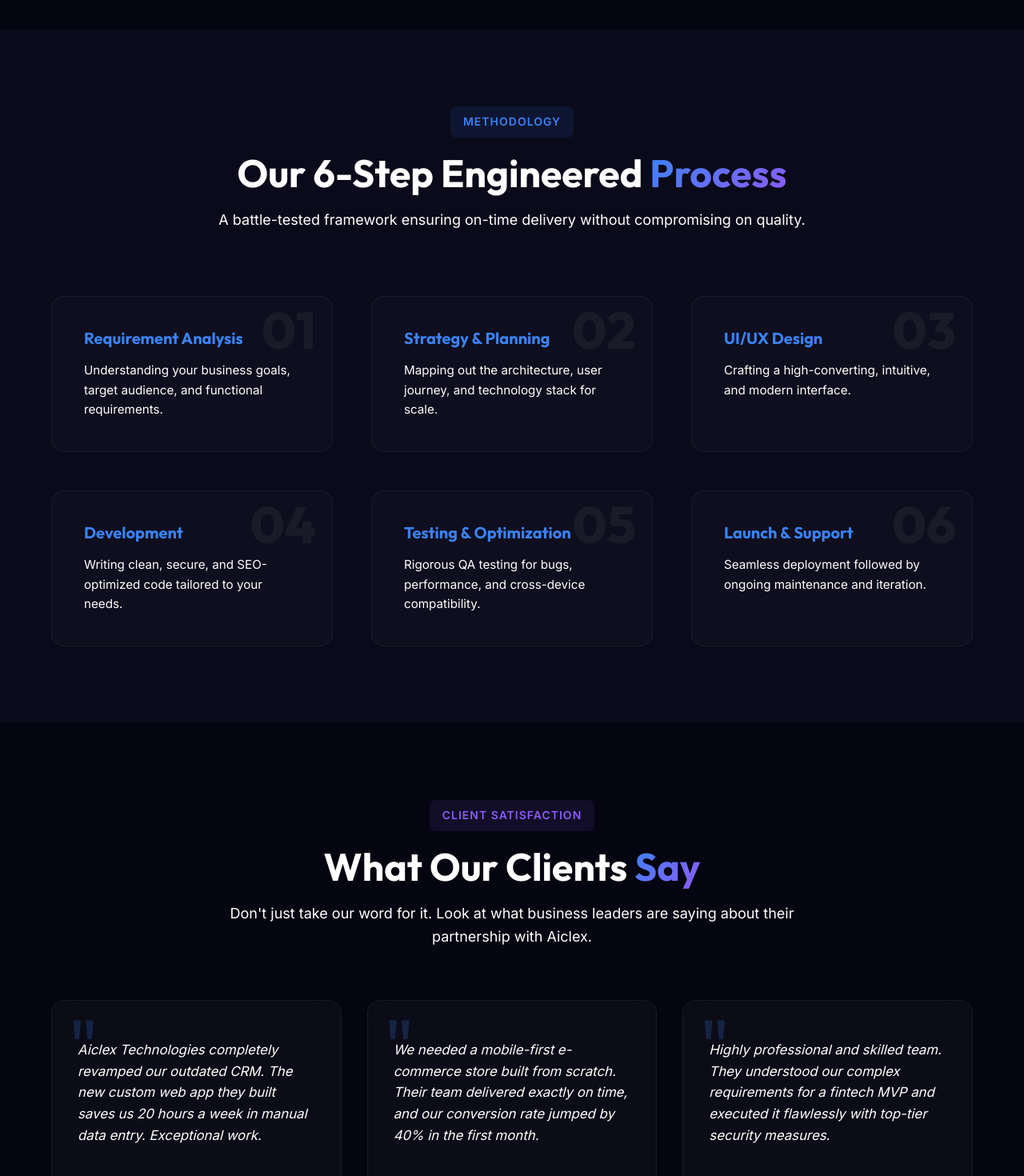
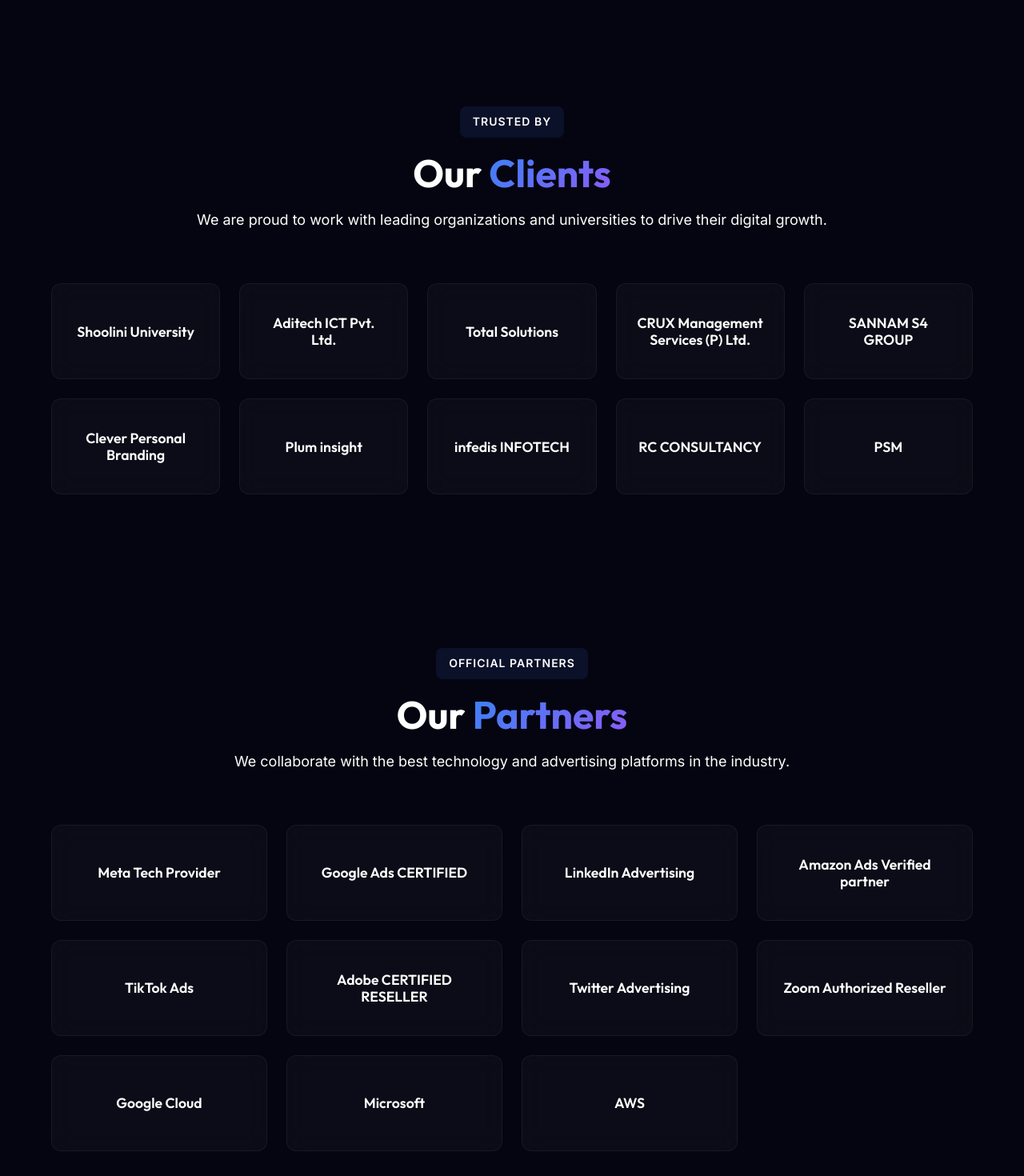
Before and after one commit to umeshkumar097/sales-page, a Next.js app: page / in a window 1280 px wide. Shown: the part 6380-7850 px from the top of the page at 80% size. Built offline with nearby package versions, Linux system fonts and the light colour scheme.

Commit message:
Add Clients and Partners sections

```diff
--- a/app/page.tsx
+++ b/app/page.tsx
@@ -9,6 +9,8 @@ import Solution from "@/components/sections/Solution";
 import Services from "@/components/sections/Services";
 import WhyChoose from "@/components/sections/WhyChoose";
 import CaseStudy from "@/components/sections/CaseStudy";
+import Clients from "@/components/sections/Clients";
+import Partners from "@/components/sections/Partners";
 import Process from "@/components/sections/Process";
 import Testimonials from "@/components/sections/Testimonials";
 import FAQ from "@/components/sections/FAQ";
@@ -25,6 +27,8 @@ export default function Home() {
         <Services />
         <WhyChoose />
         <CaseStudy />
+        <Clients />
+        <Partners />
         <Process />
         <Testimonials />
         <FAQ />
--- /dev/null
+++ b/components/sections/Clients.module.css
@@ -0,0 +1,80 @@
+.clients {
+    position: relative;
+    background-color: var(--bg-primary);
+}
+
+.header {
+    text-align: center;
+    max-width: 800px;
+    margin: 0 auto 4rem;
+}
+
+.tag {
+    display: inline-block;
+    color: var(--primary);
+    background: rgba(59, 130, 246, 0.1);
+    padding: 0.5rem 1rem;
+    border-radius: var(--radius-sm);
+    font-weight: 600;
+    font-size: 0.875rem;
+    text-transform: uppercase;
+    letter-spacing: 1px;
+    margin-bottom: 1rem;
+}
+
+.header h2 {
+    margin-bottom: 1rem;
+}
+
+.header p {
+    font-size: 1.125rem;
+}
+
+.grid {
+    display: grid;
+    grid-template-columns: repeat(5, 1fr);
+    gap: 1.5rem;
+}
+
+.card {
+    padding: 2rem 1.5rem;
+    border-radius: var(--radius-md);
+    transition: transform var(--transition-normal), box-shadow var(--transition-normal);
+    position: relative;
+    overflow: hidden;
+    display: flex;
+    align-items: center;
+    justify-content: center;
+    text-align: center;
+    min-height: 120px;
+}
+
+.card:hover {
+    transform: translateY(-5px);
+    box-shadow: 0 10px 30px rgba(0, 0, 0, 0.2);
+    border-color: rgba(59, 130, 246, 0.3);
+}
+
+.card h3 {
+    font-size: 1.1rem;
+    margin-bottom: 0;
+    font-weight: 600;
+}
+
+@media (max-width: 1024px) {
+    .grid {
+        grid-template-columns: repeat(4, 1fr);
+    }
+}
+
+@media (max-width: 768px) {
+    .grid {
+        grid-template-columns: repeat(3, 1fr);
+    }
+}
+
+@media (max-width: 480px) {
+    .grid {
+        grid-template-columns: repeat(2, 1fr);
+    }
+}
--- /dev/null
+++ b/components/sections/Clients.tsx
@@ -0,0 +1,38 @@
+import styles from "./Clients.module.css";
+
+export default function Clients() {
+    const clientsList = [
+        "Shoolini University",
+        "Aditech ICT Pvt. Ltd.",
+        "Total Solutions",
+        "CRUX Management Services (P) Ltd.",
+        "SANNAM S4 GROUP",
+        "Clever Personal Branding",
+        "Plum insight",
+        "infedis INFOTECH",
+        "RC CONSULTANCY",
+        "PSM"
+    ];
+
+    return (
+        <section className={`section ${styles.clients}`} id="clients">
+            <div className="container">
+                <div className={styles.header} data-aos="fade-up">
+                    <div className={styles.tag}>Trusted By</div>
+                    <h2>Our <span className="text-gradient">Clients</span></h2>
+                    <p className="text-muted">
+                        We are proud to work with leading organizations and universities to drive their digital growth.
+                    </p>
+                </div>
+
+                <div className={styles.grid}>
+                    {clientsList.map((client, index) => (
+                        <div key={index} className={`glass ${styles.card}`} data-aos="fade-up" data-aos-delay={index * 50}>
+                            <h3>{client}</h3>
+                        </div>
+                    ))}
+                </div>
+            </div>
+        </section>
+    );
+}
--- /dev/null
+++ b/components/sections/Partners.module.css
@@ -0,0 +1,80 @@
+.partners {
+    position: relative;
+    background-color: var(--bg-primary);
+}
+
+.header {
+    text-align: center;
+    max-width: 800px;
+    margin: 0 auto 4rem;
+}
+
+.tag {
+    display: inline-block;
+    color: var(--primary);
+    background: rgba(59, 130, 246, 0.1);
+    padding: 0.5rem 1rem;
+    border-radius: var(--radius-sm);
+    font-weight: 600;
+    font-size: 0.875rem;
+    text-transform: uppercase;
+    letter-spacing: 1px;
+    margin-bottom: 1rem;
+}
+
+.header h2 {
+    margin-bottom: 1rem;
+}
+
+.header p {
+    font-size: 1.125rem;
+}
+
+.grid {
+    display: grid;
+    grid-template-columns: repeat(4, 1fr);
+    gap: 1.5rem;
+}
+
+.card {
+    padding: 2rem 1.5rem;
+    border-radius: var(--radius-md);
+    transition: transform var(--transition-normal), box-shadow var(--transition-normal);
+    position: relative;
+    overflow: hidden;
+    display: flex;
+    align-items: center;
+    justify-content: center;
+    text-align: center;
+    min-height: 120px;
+}
+
+.card:hover {
+    transform: translateY(-5px);
+    box-shadow: 0 10px 30px rgba(0, 0, 0, 0.2);
+    border-color: rgba(59, 130, 246, 0.3);
+}
+
+.card h3 {
+    font-size: 1.1rem;
+    margin-bottom: 0;
+    font-weight: 600;
+}
+
+@media (max-width: 1024px) {
+    .grid {
+        grid-template-columns: repeat(3, 1fr);
+    }
+}
+
+@media (max-width: 768px) {
+    .grid {
+        grid-template-columns: repeat(2, 1fr);
+    }
+}
+
+@media (max-width: 480px) {
+    .grid {
+        grid-template-columns: 1fr;
+    }
+}
--- /dev/null
+++ b/components/sections/Partners.tsx
@@ -0,0 +1,39 @@
+import styles from "./Partners.module.css";
+
+export default function Partners() {
+    const partnersList = [
+        "Meta Tech Provider",
+        "Google Ads CERTIFIED",
+        "LinkedIn Advertising",
+        "Amazon Ads Verified partner",
+        "TikTok Ads",
+        "Adobe CERTIFIED RESELLER",
+        "Twitter Advertising",
+        "Zoom Authorized Reseller",
+        "Google Cloud",
+        "Microsoft",
+        "AWS"
+    ];
+
+    return (
+        <section className={`section ${styles.partners}`} id="partners">
+            <div className="container">
+                <div className={styles.header} data-aos="fade-up">
+                    <div className={styles.tag}>Official Partners</div>
+                    <h2>Our <span className="text-gradient">Partners</span></h2>
+                    <p className="text-muted">
+                        We collaborate with the best technology and advertising platforms in the industry.
+                    </p>
+                </div>
+
+                <div className={styles.grid}>
+                    {partnersList.map((partner, index) => (
+                        <div key={index} className={`glass ${styles.card}`} data-aos="fade-up" data-aos-delay={index * 50}>
+                            <h3>{partner}</h3>
+                        </div>
+                    ))}
+                </div>
+            </div>
+        </section>
+    );
+}
```
